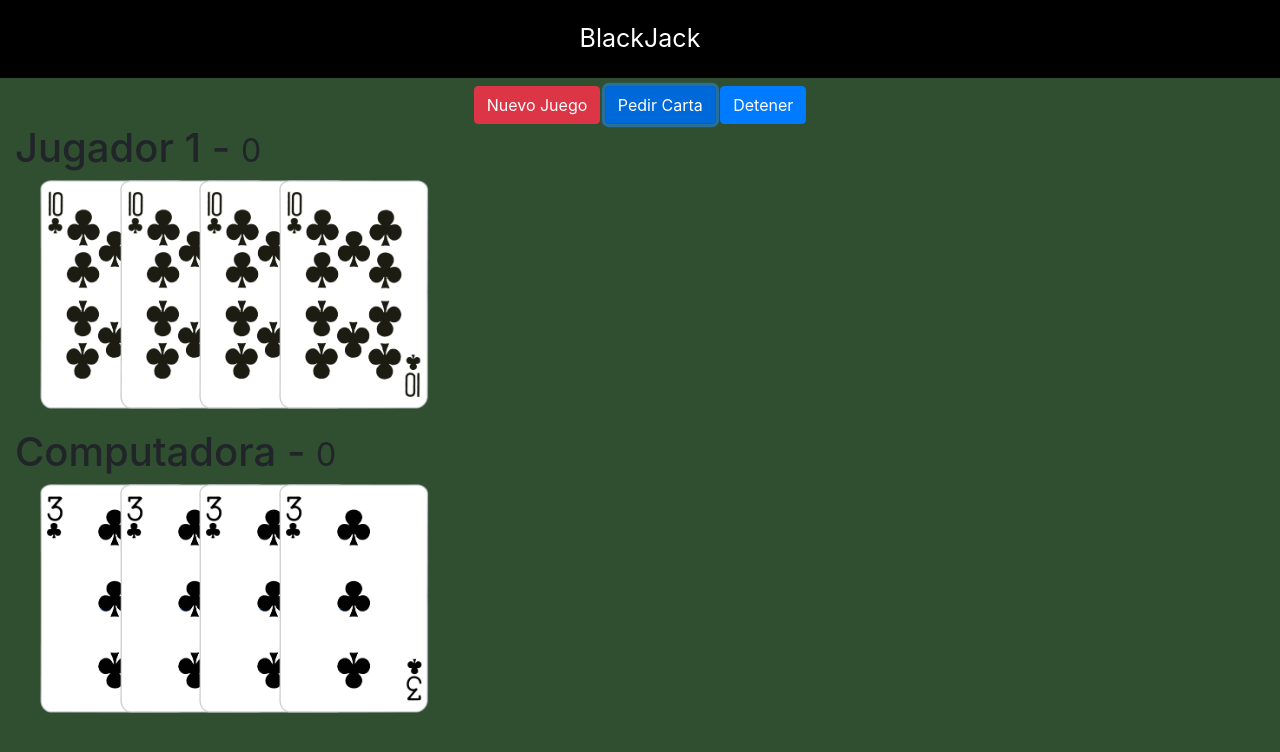
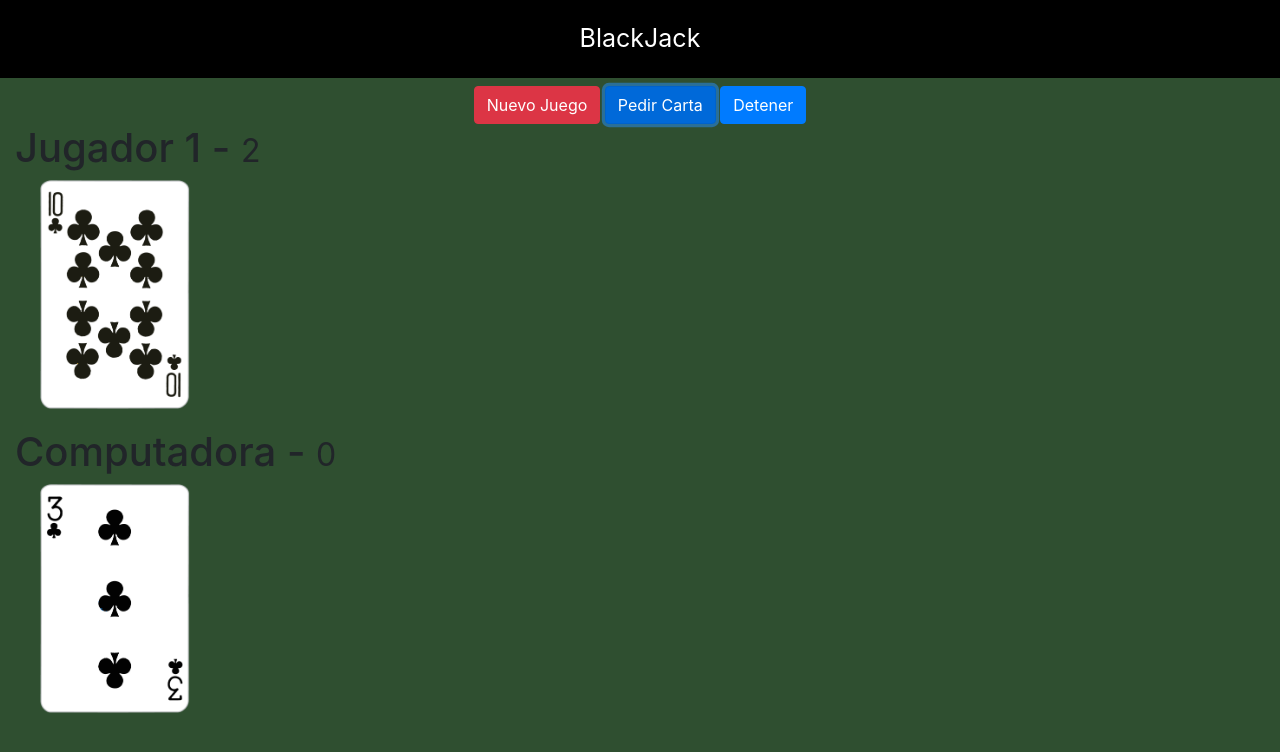
Before and after one commit to EricRusinque/blackjack1, a plain HTML site: page index.html in a window 1280 px wide. Both pictures are taken after a click on the button "Pedir Carta". Drawn offline with nearby package versions, Linux system fonts and the light colour scheme.

Commit message:
Eveno click- pedir carta

```diff
--- a/assets/js/juego.js
+++ b/assets/js/juego.js
@@ -9,6 +9,13 @@ let deck = [];
 const tipos = ['C', 'D', 'H', 'S'];
 const especiales = ['A', 'J', 'Q', 'K'];
 
+let puntosJugador = 0,
+    puntosComputadora = 0;
+
+// Referencias del HTML
+
+const btnPedir = document.querySelector('#btnPedir')
+const puntosHTML = document.querySelectorAll('small')
 // esta funcion crea una nueva baraja
 const crearDeck = () => {
 
@@ -39,7 +46,6 @@ const perdirCarta = () => {
     }
     const carta = deck.pop();
 
-    console.log(carta) // carta debe de ser de la baraja
 
     return carta
 }
@@ -63,5 +69,13 @@ const valorCarta = ( carta ) => {
     // console.log(puntos)
 }
 
-const valor = valorCarta(perdirCarta());
-console.log({valor})
+// Evenetos
+
+btnPedir.addEventListener('click', function() {
+
+    const carta= perdirCarta();
+
+    puntosJugador = puntosJugador + valorCarta( carta );
+    puntosHTML[0].innerText = puntosJugador;
+
+});
--- a/index.html
+++ b/index.html
@@ -14,15 +14,13 @@
     </header>
     <div class="row mt-2">
         <div class="col text-center">
-
-
-            <button class="btn btn-danger">
+            <button id="btnNuevo" class="btn btn-danger">
                 Nuevo Juego
             </button>
-            <button class="btn btn-primary">
+            <button id="btnPedir" class="btn btn-primary">
                 Pedir Carta
             </button>
-            <button class="btn btn-primary">
+            <button id="btnDetener" class="btn btn-primary">
                 Detener
             </button>
 
@@ -34,9 +32,6 @@
             <h1> Jugador 1 - <small> 0 </small></h1>
             <div id="jugador-cartas">
                 <img class="carta" src="assets/cartas/10C.png" alt="">
-                <img class="carta" src="assets/cartas/10C.png" alt="">
-                <img class="carta" src="assets/cartas/10C.png" alt="">
-                <img class="carta" src="assets/cartas/10C.png" alt="">
             </div>
         </div>
     </div>
@@ -44,9 +39,6 @@
         <div class="col">
             <h1> Computadora - <small> 0 </small></h1>
             <div id="computadora-cartas">
-                <img class="carta" src="assets/cartas/3C.png" alt="">
-                <img class="carta" src="assets/cartas/3C.png" alt="">
-                <img class="carta" src="assets/cartas/3C.png" alt="">
                 <img class="carta" src="assets/cartas/3C.png" alt="">
             </div>
         </div>
```
